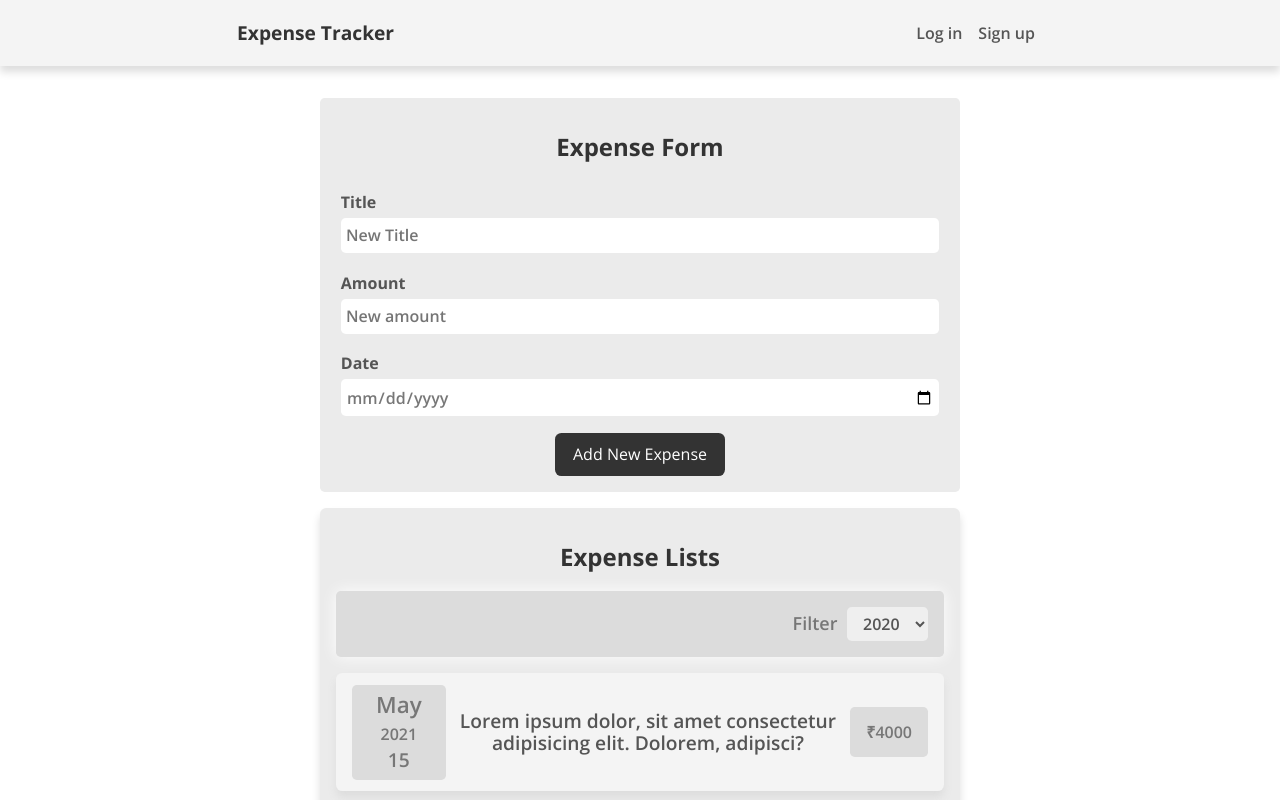
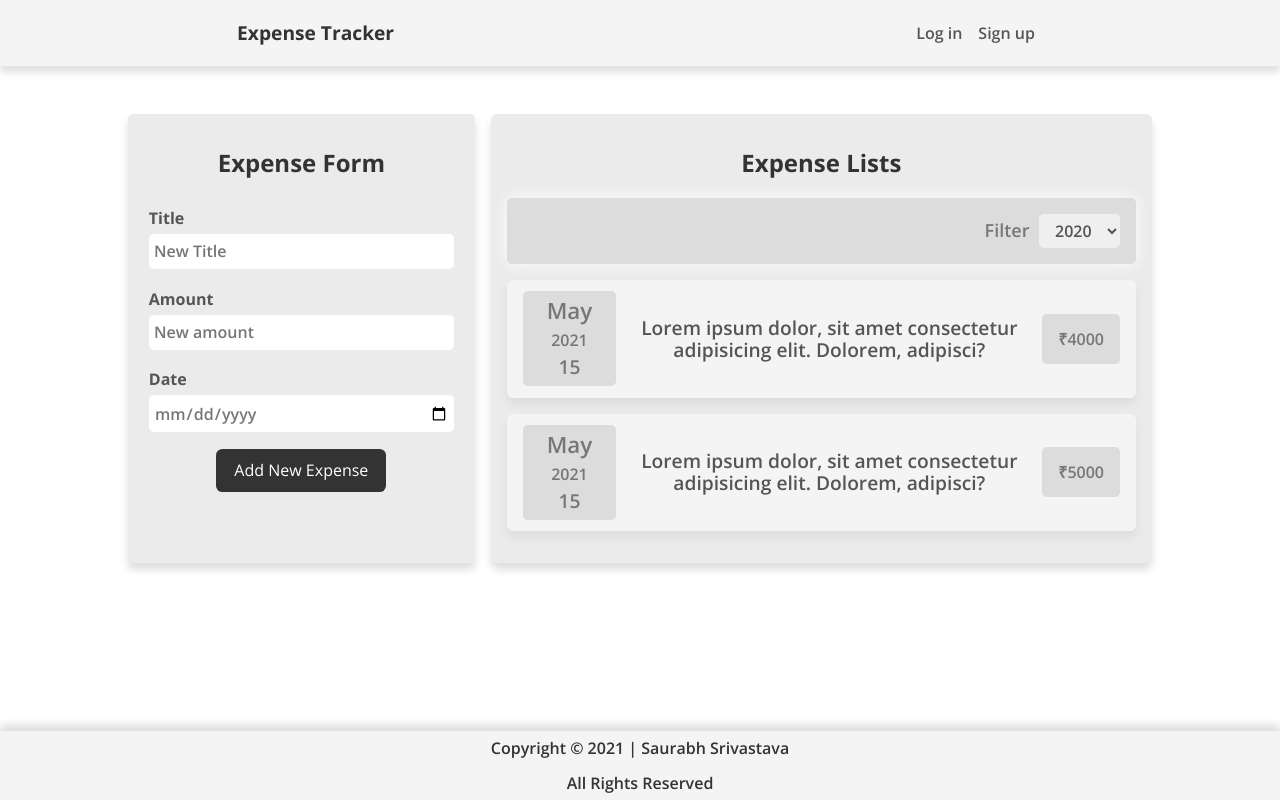
Before and after one commit to saurabhsri108/react-expense-tracker, a React (Vite) app: page / in a window 1280 px wide. Shown: the top 800 px of the page. Built offline with nearby package versions, Linux system fonts and the light colour scheme.

Commit message:
Late night fixes to CSS Styling

```diff
--- a/src/components/expenseform/ExpenseForm.jsx
+++ b/src/components/expenseform/ExpenseForm.jsx
@@ -2,7 +2,7 @@ import React from 'react';
 
 const ExpenseForm = () => {
   return (
-    <section className='form-container'>
+    <section className='card form-container'>
       <h2 className='text-center'>Expense Form</h2>
       <form>
         <div className='form-group'>
--- a/src/css/expense.css
+++ b/src/css/expense.css
@@ -53,10 +53,13 @@
 
 .expense-filter-container {
   background-color: gainsboro;
-  text-align: right;
   padding: 1rem;
   border-radius: 0.3rem;
   box-shadow: 0 0 1rem white;
+  display: flex;
+  justify-content: space-between;
+  align-items: center;
+  align-content: center;
 }
 
 .expense-filter-container label {
@@ -105,4 +108,11 @@
   .date-container .day {
     font-size: 1.2rem;
   }
+  .expense-list {
+    flex: 2;
+  }
+  .expense-filter-container {
+    display: block;
+    text-align: right;
+  }
 }
--- a/src/css/main.css
+++ b/src/css/main.css
@@ -10,3 +10,13 @@ body {
   padding: 0;
   color: #333;
 }
+
+body #root {
+  display: flex;
+  flex-direction: column;
+  height: 100vh;
+}
+
+footer {
+  margin-top: auto;
+}
--- a/src/css/utilities/form.css
+++ b/src/css/utilities/form.css
@@ -3,6 +3,12 @@
   margin: 1rem 0;
   padding: 1rem;
   border-radius: 0.3rem;
+}
+
+@media (min-width: 928px) {
+  .form-container {
+    flex: 1;
+  }
 }
 
 .form-group {
--- a/src/css/utilities/spaces.css
+++ b/src/css/utilities/spaces.css
@@ -61,6 +61,8 @@
 
 @media (min-width: 928px) {
   .container {
-    width: 50%;
+    display: flex;
+    justify-content: space-between;
+    gap: 1rem;
   }
 }
```
